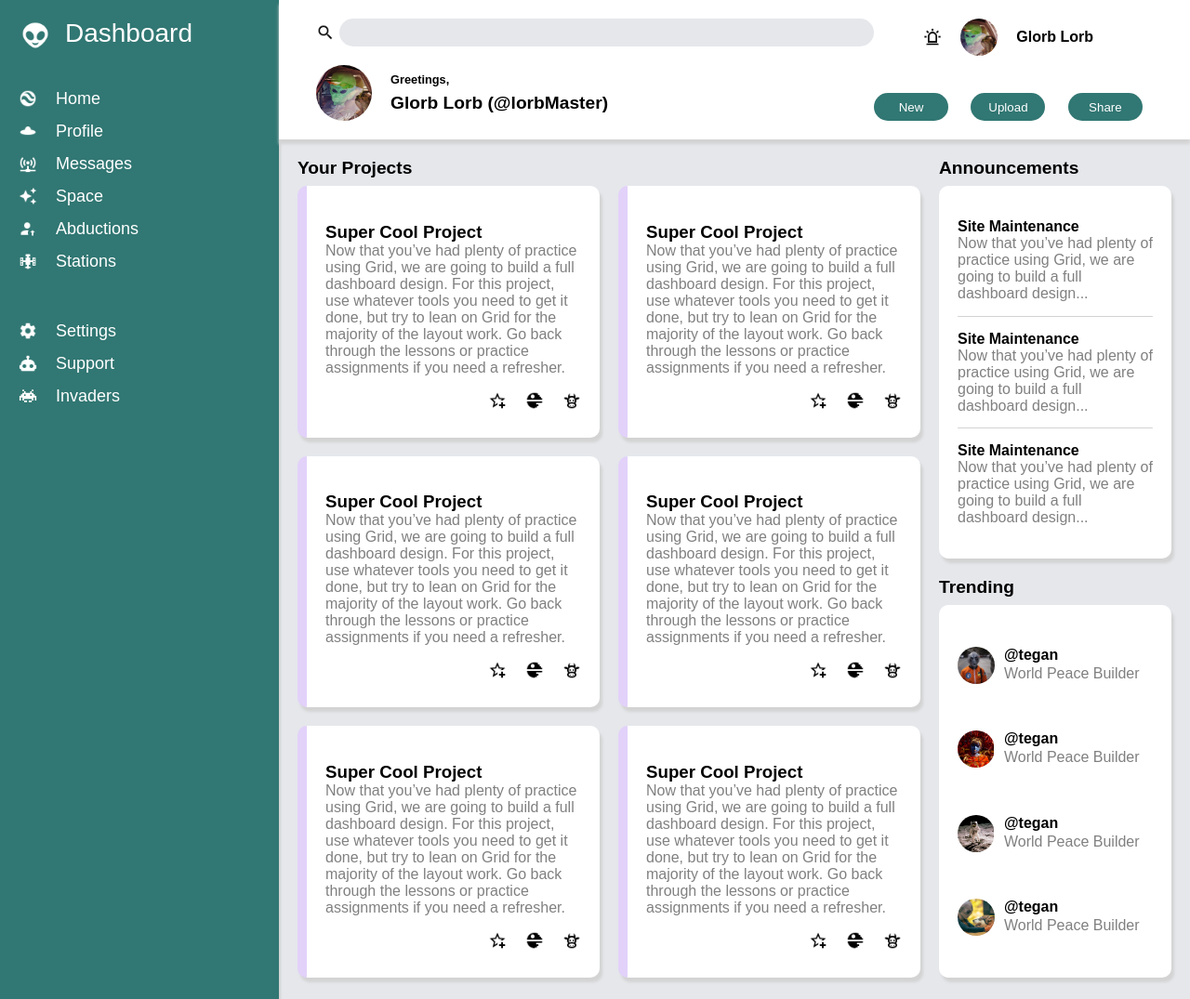
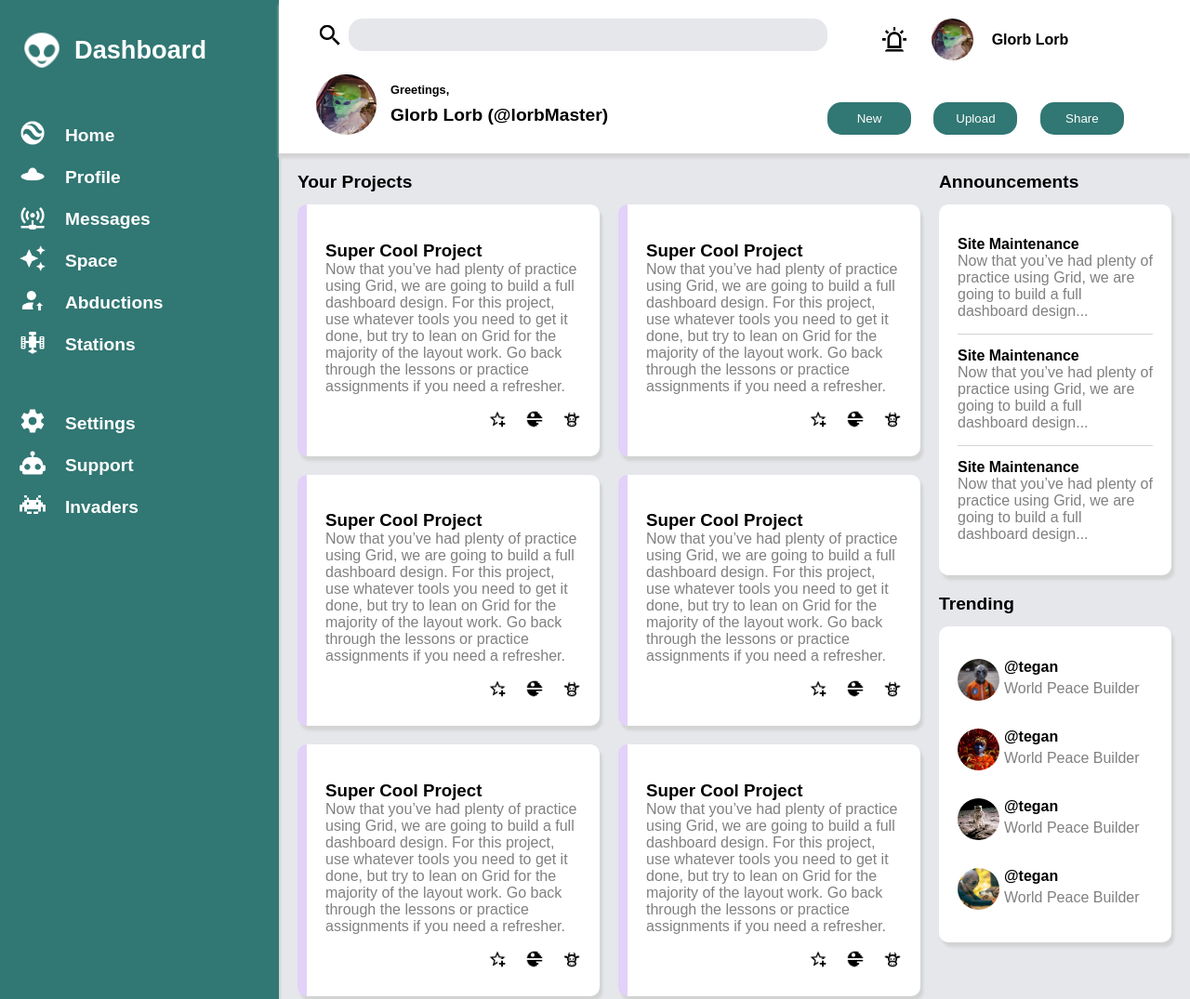
Before and after one commit to Sheriffnumber222/odin-admin-dashboard, a plain HTML site: page index.html in a window 1280 px wide. Shown: the top 1075 px of the page at 93% size. Drawn offline with Linux system fonts and the light colour scheme.

Commit message:
Change icon sizing

```diff
--- a/css/style.css
+++ b/css/style.css
@@ -18,7 +18,7 @@ body {
     height: 100%;
     display: grid;
     grid-template-columns: 300px 1fr;
-    grid-template-rows: 150px 1fr;
+    grid-template-rows: 165px 1fr;
 }
 .container > div {
     padding: 20px;
@@ -36,12 +36,13 @@ body {
     margin-bottom: 40px;
 }
 #sidebar ul {
-    font-size: 18px;
+    font-size: 1.2rem;
+    font-weight: bold;
     padding:0;
     margin-bottom: 40px;
     display: grid;
-    align-content: center;
-    grid-template-columns: 40px 1fr;
+    align-items: center;
+    grid-template-columns: 50px 1fr;
 }
 #sidebar ul li {
     padding-bottom: 10px;
@@ -60,28 +61,32 @@ body {
 }
 .dashboard {
     display: grid;
-    grid-template-columns: 50px 1fr;
+    grid-template-columns: 60px 1fr;
+    align-items: center;
+}
+.dashboard h1 {
+    font-size: 1.7rem;
 }
 #header {
     display: grid;
-    grid-template: 1fr 1fr / 1fr 300px;
+    grid-template: 1fr 1fr / 1fr 350px;
     padding-left: 40px;
     padding-right: 40px;
 }
 #top-left-header {
     display:grid;
-    grid-template-columns: 25px 1fr;
+    grid-template-columns: 35px 1fr;
     align-items: center;
     align-self: start;
 }
 .search-bar {
     background-color: var(--page-gray);
-    height: 30px;
+    height: 35px;
     border-radius: 15px;
 }
 #top-right-header {
     display: grid;
-    grid-template-columns: 1fr 20px 40px 20px 2fr; /*2nd and 4th value are padding*/
+    grid-template-columns: 1fr 25px 40px 25px 2fr; /*2nd and 4th value are padding*/
     align-items: center;
     align-self: start;
 }
@@ -121,8 +126,8 @@ body {
     color: white;
     border: none;
     border-radius: 15px;
-    height: 30px;
-    width: 80px;
+    height: 35px;
+    width: 90px;
 }
 .btn-new, .btn-upload {
     margin-right: 20px;
@@ -136,7 +141,7 @@ body {
 #your-projects {
     grid-row: 1 / 3;
     display: grid;
-    grid-template-rows: 30px 1fr;
+    grid-template-rows: 35px 1fr;
 }
 .project-cards {
     display: grid;
@@ -166,11 +171,11 @@ body {
 }
 #announcements {
     display: grid;
-    grid-template-rows: 30px 1fr;
+    grid-template-rows: 35px 1fr;
 }
 #trending {
     display: grid;
-    grid-template-rows: 30px 1fr;
+    grid-template-rows: 35px 1fr;
 }
 #announcements-card, #trending-card {
     background-color: white;
@@ -202,10 +207,11 @@ body {
     display: grid;
     grid-template-rows: repeat(4, 1fr);
     align-items: center;
+    height: 300px;
 }
 .trending-user {
     display: grid;
-    grid-template: 20px 20px / 50px 1fr;
+    grid-template: 23px 22px / 50px 1fr;
 }
 .trending-icon {
     grid-row: 1 / 3;
@@ -227,26 +233,30 @@ body {
     border-radius: 50%;
 }
 .circular-landscape-large {
-    width: 60px;
-    height: 60px;
+    width: 65px;
+    height: 65px;
 }
 .circular-landscape {
-    width: 40px;
-    height: 40px;
+    width: 45px;
+    height: 45px;
+}
+.alien-car-big {
+    width: auto;
+    height: 100%;
+    margin-left: -17px;
 }
 .alien-dog, .alien-car {
     width: auto;
     height: 100%;
-    margin-left: -15px;
+    margin-left: -12px;
 }
 .blue-girl, .astronaut {
-    width: 105%;
+    width: 100%;
     height: auto;
-    margin-left: -3px;
     margin-top: -8px;
 }
 .alien-suit {
     width: auto;
     height: 100%;
-    margin-left: -17px;
+    margin-left: -11px;
 }
--- a/index.html
+++ b/index.html
@@ -12,46 +12,46 @@
 
         <div id="sidebar">
             <div class="dashboard">
-                <img src="img/icons/alien.png" width = "36px" default= "What?!">
-                Dashboard
+                <img src="img/icons/alien.png" width = "50px" default= "Alien Icon">
+                <h1>Dashboard</h1>
             </div>
             <ul>
-                <li><img src="img/icons/google-earth.png" width = "20px" default= "What?!"></li>
+                <li><img src="img/icons/google-earth.png" width = "30px" default= "Planet Icon"></li>
                 <li>Home</li>
-                <li><img src="img/icons/ufo (3).png" width = "20px" default= "What?!"></li>
+                <li><img src="img/icons/ufo (3).png" width = "30px" default= "UFO Icon"></li>
                 <li>Profile</li>
-                <li><img src="img/icons/access-point-network.png" width = "20px" default= "What?!"></li>
+                <li><img src="img/icons/access-point-network.png" width = "30px" default= "Wave Icon"></li>
                 <li>Messages</li>
-                <li><img src="img/icons/creation.png" width = "20px" default= "What?!"></li>
+                <li><img src="img/icons/creation.png" width = "30px" default= "Stars Icon"></li>
                 <li>Space</li>
-                <li><img src="img/icons/account-arrow-up (3).png" width = "20px" default= "What?!"></li>
+                <li><img src="img/icons/account-arrow-up (3).png" width = "30px" default= "Human Up Icon"></li>
                 <li>Abductions</li>
-                <li><img src="img/icons/space-station copy.png" width = "20px" default= "What?!"></li>
+                <li><img src="img/icons/space-station copy.png" width = "30px" default= "Satellite Icon"></li>
                 <li>Stations</li>
             </ul>
             <ul>
-                <li><img src="img/icons/cog.png" width = "20px" default= "What?!"></li>
+                <li><img src="img/icons/cog.png" width = "30px" default= "Cog Icon"></li>
                 <li>Settings</li>
-                <li><img src="img/icons/robot.png" width = "20px" default= "What?!"></li>
+                <li><img src="img/icons/robot.png" width = "30px" default= "Robot Icon"></li>
                 <li>Support</li>
-                <li><img src="img/icons/space-invaders.png" width = "20px" default= "What?!"></li>
+                <li><img src="img/icons/space-invaders.png" width = "30px" default= "Space Invader"></li>
                 <li>Invaders</li>
             </ul>
         </div>
 
         <div id="header">
             <div id="top-left-header">
-                <img src="img/icons/search.png" width = "20px" default= "Magnifying Glass">
+                <img src="img/icons/search.png" width = "30px" default= "Magnifying Glass">
                 <div class="search-bar"> </div>
             </div>
             <div id="top-right-header">
-                <img class="notification-bell" src="img/icons/notification.png" width = "20px" default= "Notification Bell">
-                <div class="circular-landscape" id="tr-user-img"><img class="alien-suit"
+                <img class="notification-bell" src="img/icons/notification.png" width = "30px" default= "Notification Bell">
+                <div class="circular-landscape" id="tr-user-img"><img class="alien-car"
                     src="img/brooke-denevan-SxVuXIRG8J4-unsplash.jpg" default= "Profile Pic"></div>
                 <div id="tr-name">Glorb Lorb</div>
             </div>
             <div id="bottom-left-header">
-                <div class="circular-landscape-large" id="bl-user-img"><img class="alien-suit"
+                <div class="circular-landscape-large" id="bl-user-img"><img class="alien-car-big"
                     src="img/brooke-denevan-SxVuXIRG8J4-unsplash.jpg" default= "Profile Picture"></div>
                 <div id="bl-greeting">Greetings,</div>
                 <div id="bl-name">Glorb Lorb (@lorbMaster)</div>
@@ -76,9 +76,9 @@
                             </p>
                         </div>
                         <div id="card-icons">
-                            <img id="bl-user-img" src="img/icons/star-plus-outline.png" width = "20px" default= "What?!">
-                            <img id="bl-user-img" src="img/icons/death-star-variant.png" width = "20px" default= "What?!">
-                            <img id="bl-user-img" src="img/icons/cow.png" width = "20px" default= "What?!">
+                            <img id="bl-user-img" src="img/icons/star-plus-outline.png" width = "20px" default= "Star Icon">
+                            <img id="bl-user-img" src="img/icons/death-star-variant.png" width = "20px" default= "Deathstar Icon">
+                            <img id="bl-user-img" src="img/icons/cow.png" width = "20px" default= "Cow Icon">
                         </div>
                     </div>
                     <div class="card">
@@ -176,7 +176,7 @@
                 <div class="main-header">Trending</div>
                 <div id="trending-card">
                     <div class="trending-user">
-                        <div class="circular-landscape trending-icon"><img class = "alien-car"
+                        <div class="circular-landscape trending-icon"><img class = "alien-suit"
                             src="img/stephen-leonardi-ljNJn0ommQ8-unsplash.jpg" default= "Profile Image"> </div>
                         <div class="trending-username">@tegan</div>
                         <div class="trending-project">World Peace Builder</div>
@@ -194,7 +194,7 @@
                         <div class="trending-project">World Peace Builder</div>
                     </div>
                     <div class="trending-user">
-                        <div class="circular-landscape trending-icon"><img class = "alien-car"
+                        <div class="circular-landscape trending-icon"><img class = "alien-dog"
                         src="img/stephen-leonardi-wpIVr4j_Fmc-unsplash.jpg" default= "Profile Image"></div>
                         <div class="trending-username">@tegan</div>
                         <div class="trending-project">World Peace Builder</div>
```
